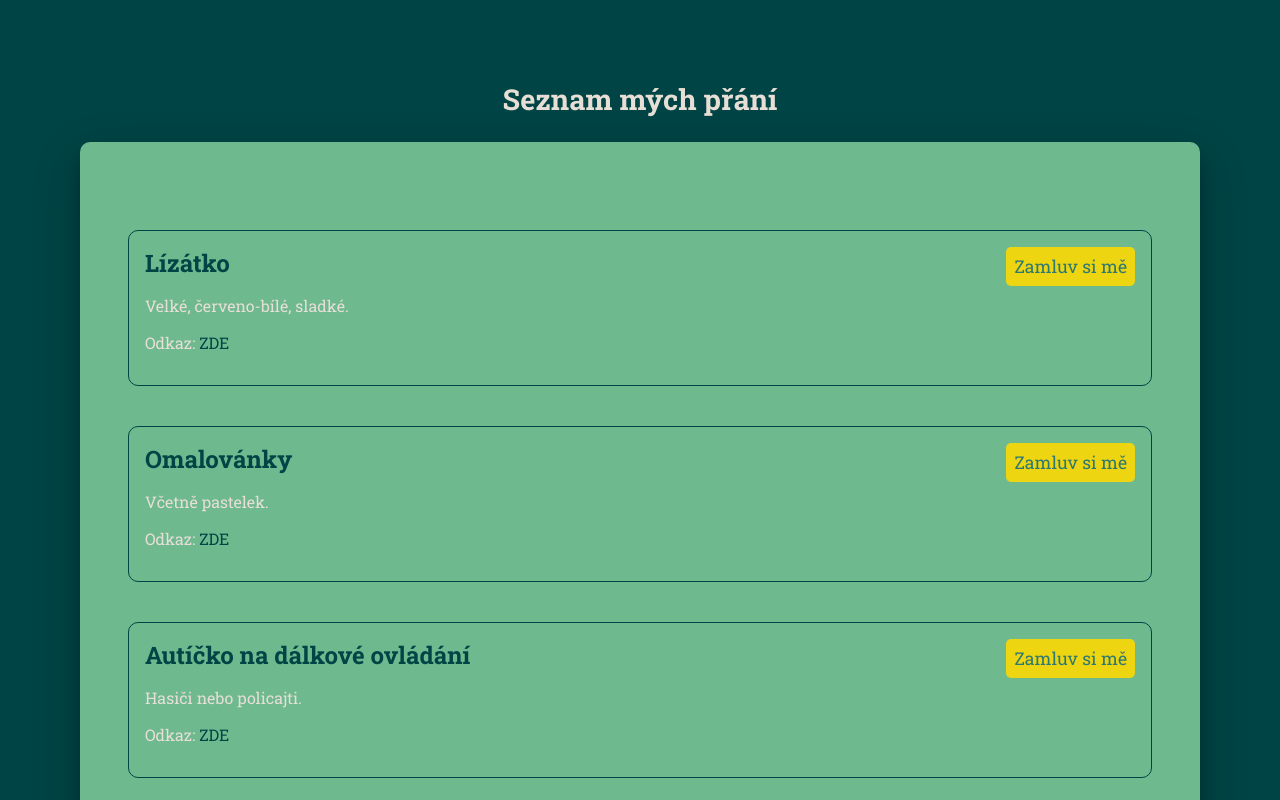
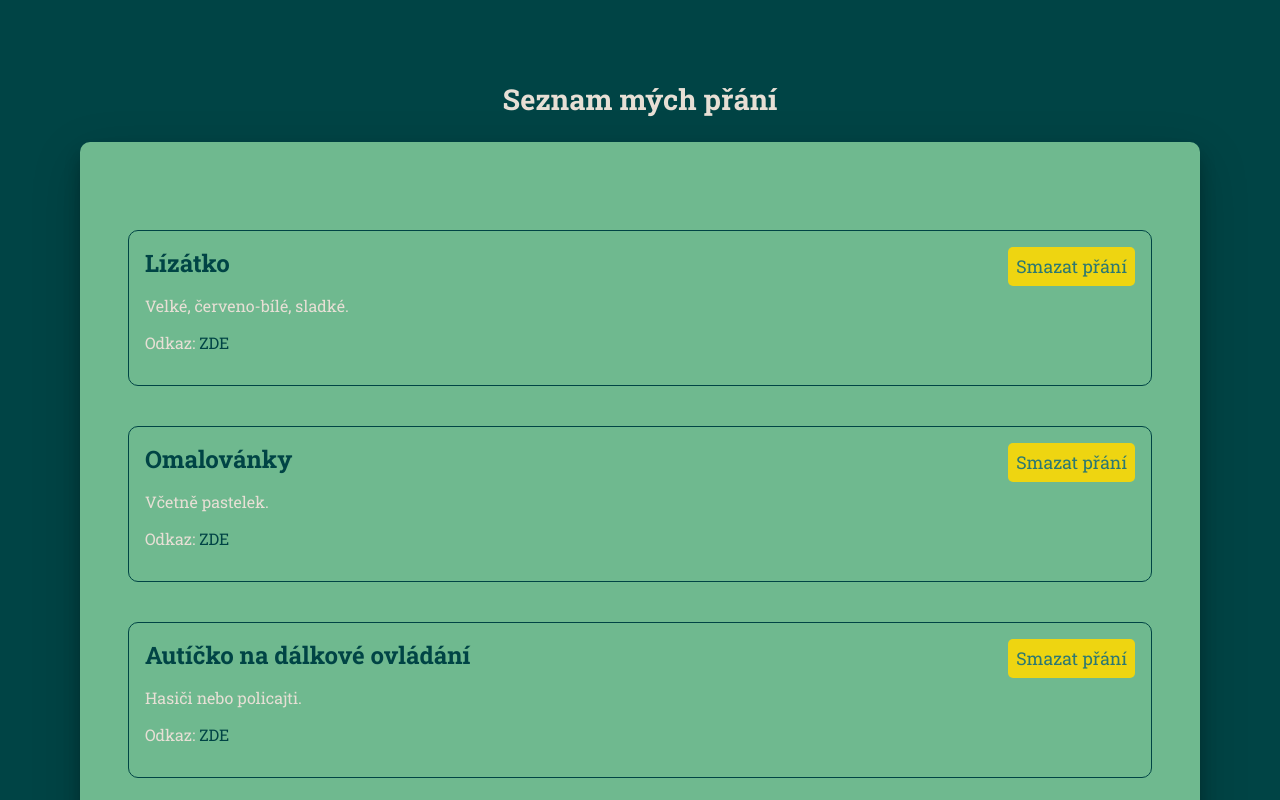
Before and after one commit to JanaNovotna/DA-WEB-Zaverecny-projekt-Jana, a Vue app: page /muj_seznam in a window 1280 px wide. Shown: the top 800 px of the page. Built offline with nearby package versions, Linux system fonts and the light colour scheme; what v-clipboard, vue-js-modal would draw is missing.

Commit message:
Nastaveny podminky pro tlacitka v seznamu prani

```diff
--- a/src/components/Button.vue
+++ b/src/components/Button.vue
@@ -1,10 +1,33 @@
 <template>
   <div>
-    <button class="main__button" v-if="taken === false" @click="changeTaken">
+    <button
+      class="main__button"
+      v-if="taken === false && myList === false"
+      @click="changeTaken"
+    >
       Zamluv si mě
     </button>
-    <button class="main__button" v-else @click="changeTaken">Zamluveno</button>
-    <button class="main__button" v-if="myList === true">Smazat přání</button>
+    <button
+      class="main__button"
+      v-else-if="taken === true && myList === false"
+      @click="changeTaken"
+    >
+      Zamluveno
+    </button>
+    <div class="main__button" v-if="myList === false && anotherUser === true">
+      Není k dispozici
+    </div>
+    <button class="main__button" v-if="myList === true && taken === false">
+      Smazat přání
+    </button>
+    <button
+      class="main__button"
+      v-if="myList === true && taken === true"
+      :disabled="false"
+      @click="message"
+    >
+      Smazat přání
+    </button>
   </div>
 </template>
 <script>
@@ -13,8 +36,10 @@ export default {
 
   data() {
     return {
-      taken: false,
-      myList: false,
+      taken: true,
+      myList: true,
+      anotherUser: false,
+      disabled: false,
     };
   },
 
@@ -22,6 +47,10 @@ export default {
     changeTaken() {
       this.taken = !this.taken;
     },
+    message() {
+      this.disabled = true;
+      window.confirm("Toto přání už nejde smazat.");
+    },
   },
 };
 </script>
--- a/src/components/wishPage.vue
+++ b/src/components/wishPage.vue
@@ -64,7 +64,7 @@ export default {
       let URL = window.location.href;
       document.querySelector(".url").textContent = URL;
       this.$clipboard(URL);
-      alert("Zkopírováno: " + URL);
+      window.confirm("Zkopírováno: " + URL);
     },
     show() {
       this.isModalOpen = true;
```
